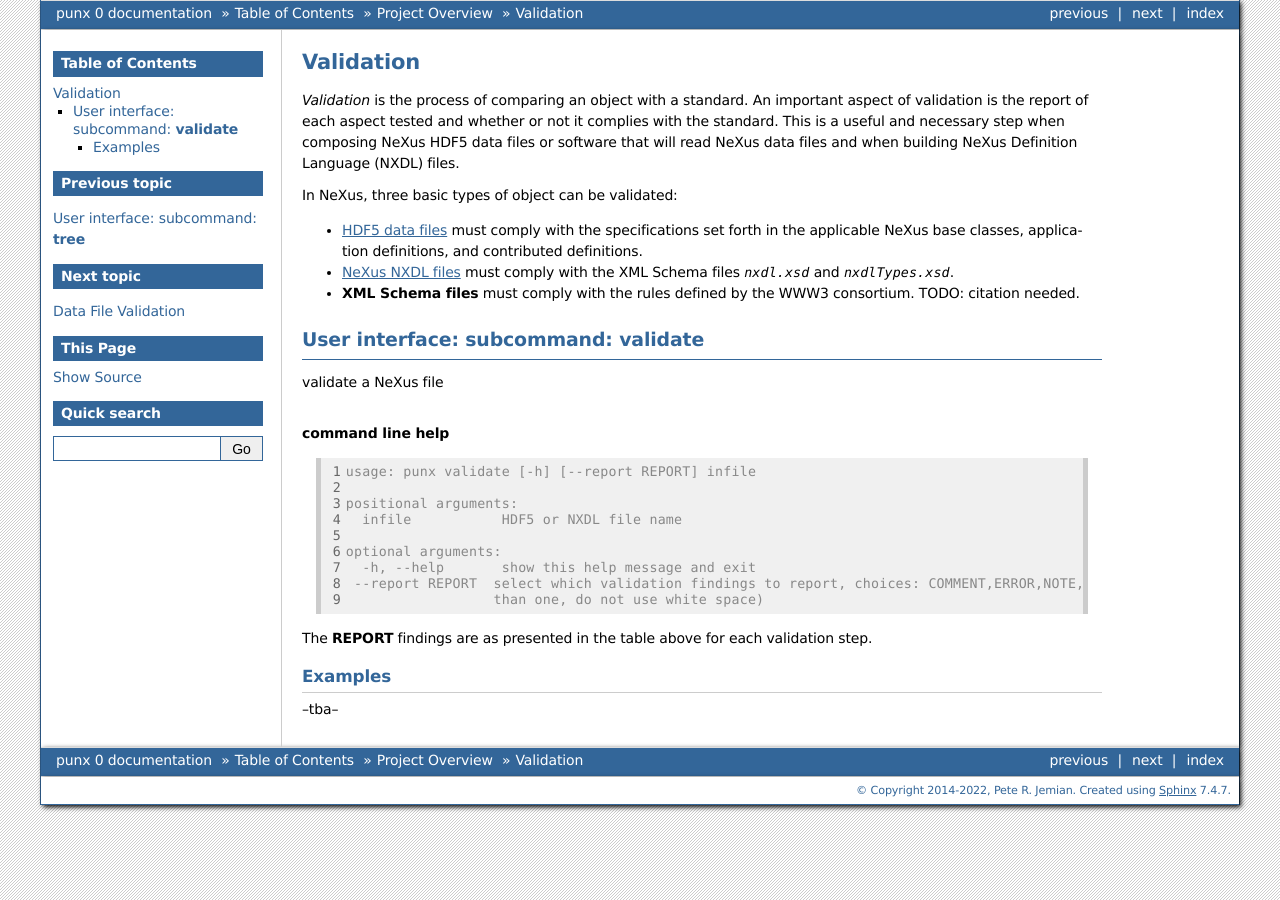
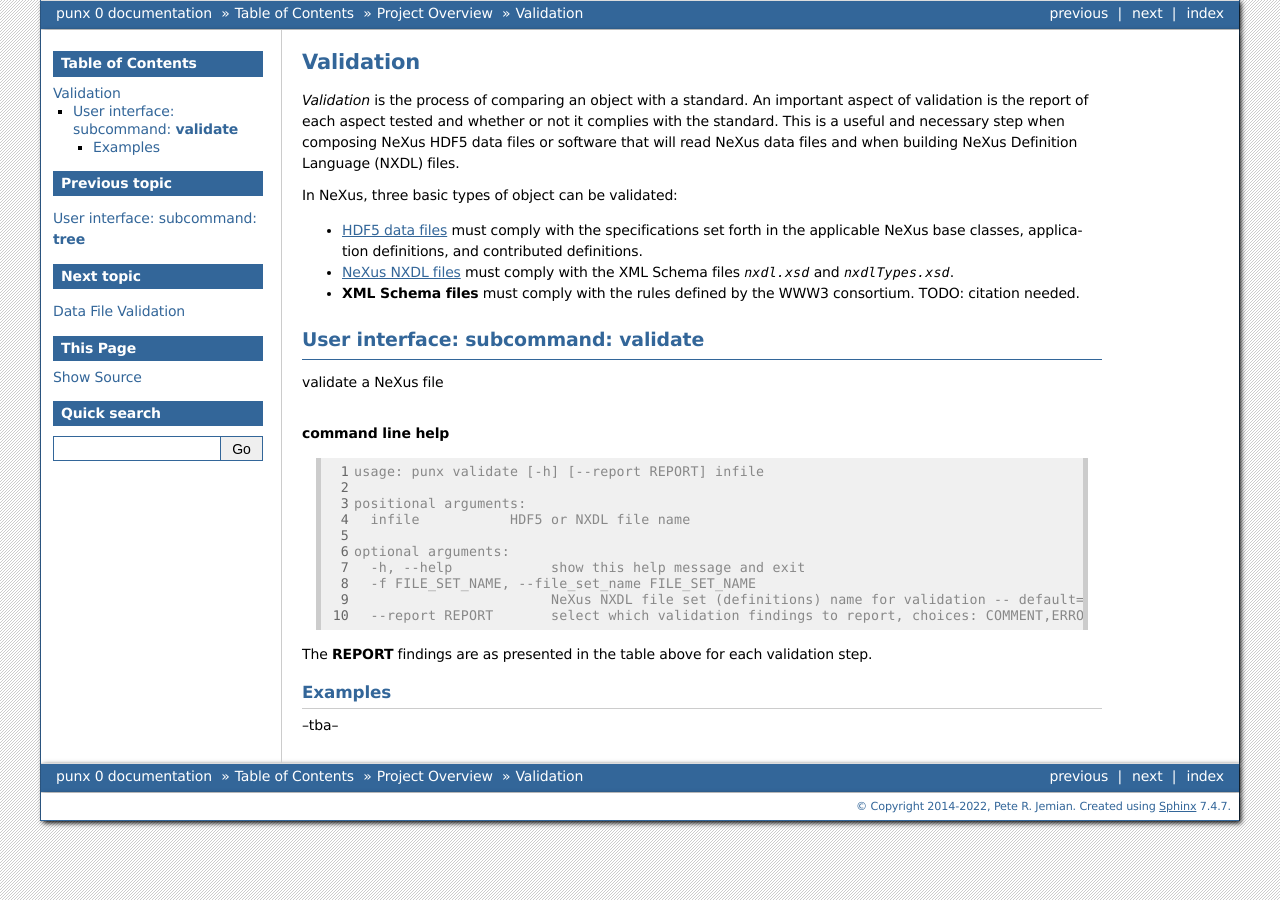
Before and after one commit to prjemian/punx, a Sphinx documentation site: the page built from docs/source/cmd_validate.rst, in a window 1280 px wide. Built offline with Sphinx 7.4.7, drawn with Linux system fonts in a browser that asks for light colours.

Commit message:
DOC #192

```diff
--- a/docs/source/cmd_validate.rst
+++ b/docs/source/cmd_validate.rst
@@ -32,18 +32,19 @@ validate a NeXus file
 
 .. rubric:: command line help
 
-.. code-block:: console
-   :linenos:
+..  code-block:: console
+    :linenos:
 
-   usage: punx validate [-h] [--report REPORT] infile
+    usage: punx validate [-h] [--report REPORT] infile
 
-   positional arguments:
-     infile           HDF5 or NXDL file name
+    positional arguments:
+      infile           HDF5 or NXDL file name
 
-   optional arguments:
-     -h, --help       show this help message and exit
-    --report REPORT  select which validation findings to report, choices: COMMENT,ERROR,NOTE,OK,OPTIONAL,TODO,UNUSED,WARN (separate with comma if more
-                     than one, do not use white space)
+    optional arguments:
+      -h, --help            show this help message and exit
+      -f FILE_SET_NAME, --file_set_name FILE_SET_NAME
+                            NeXus NXDL file set (definitions) name for validation -- default=v2018.5
+      --report REPORT       select which validation findings to report, choices: COMMENT,ERROR,NOTE,OK,OPTIONAL,TODO,UNUSED,WARN (separate with comma if more than one, do not use white space)
 
 The **REPORT** findings are as presented in the table above for each validation step.
 
```
